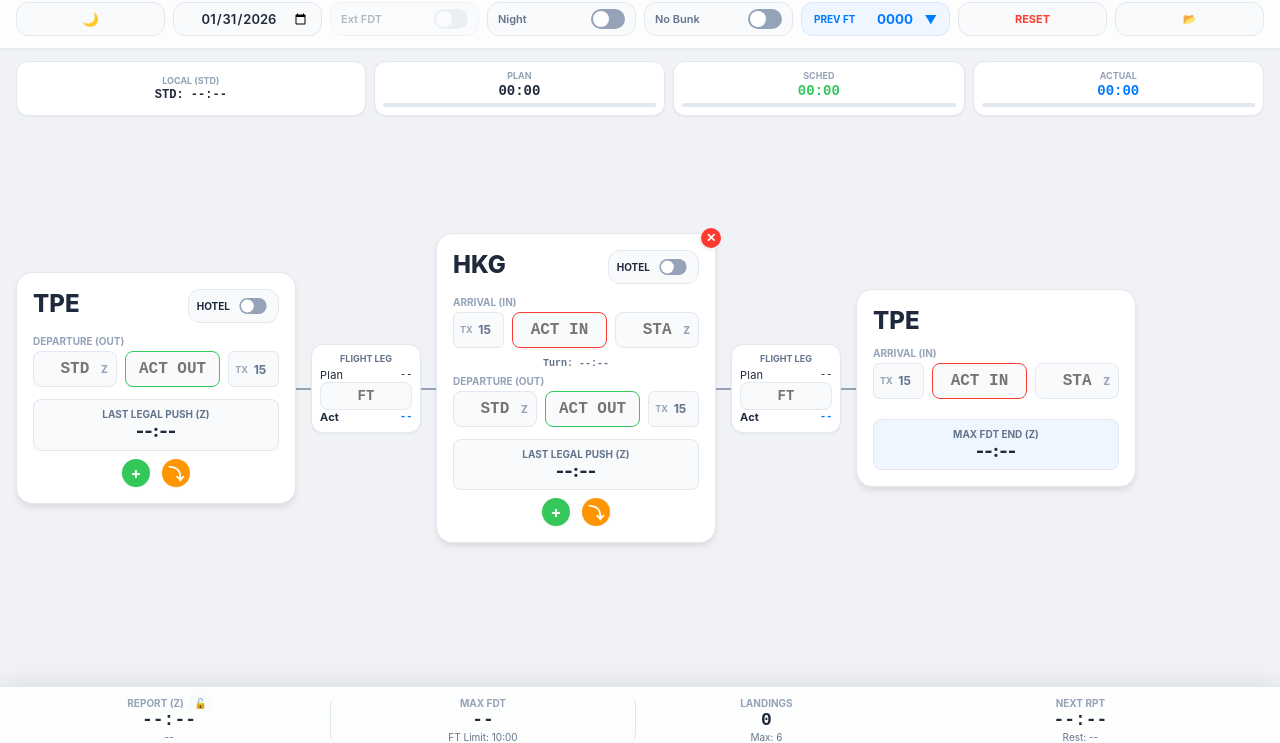
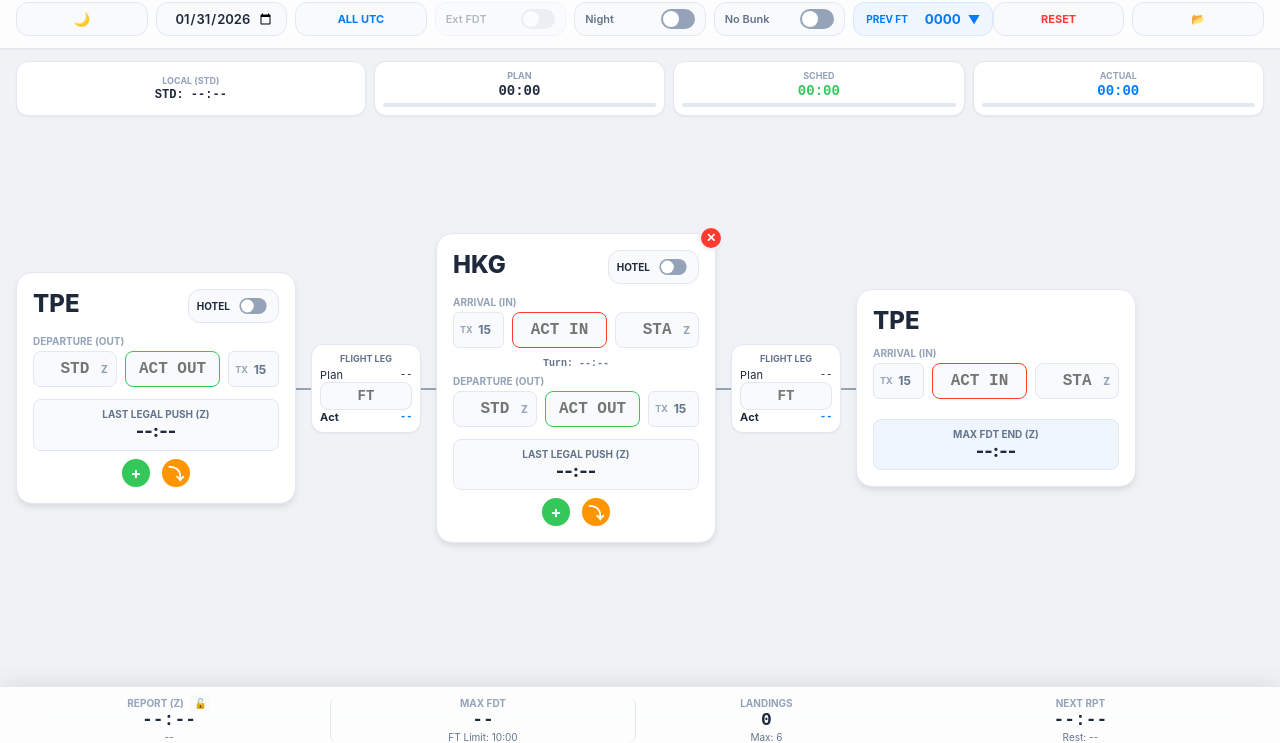
Before and after one commit to fox3nova/Crew_Duty_Time, a plain HTML site: page index.html in a window 1280 px wide. Shown: the part 57-800 px from the top of the page. Drawn offline with Linux system fonts and the light colour scheme.

Commit message:
Add files via upload
新增 ALL Z / ALL L 智能按鈕：

位於日期選擇器旁邊，與現有按鈕風格完美融合。

智能感應：按鈕會自動偵測當前狀態。如果當前是 UTC (Z)，點擊變 Local (L)；反之亦然。

色彩連動：切換到 Z 模式時顯示 品牌藍（Brand Blue），切換到 L 模式時顯示 警示橘（Brand Orange），與單個輸入框旁邊的 Badge 顏色一致，提供直覺的視覺回饋。

無縫整合：

不需要重新輸入資料，點擊瞬間所有 STD/STA 會自動根據機場時區轉換數值。

狀態會自動儲存至 localStorage，重新整理後依然保留設定。

```diff
--- a/index.html
+++ b/index.html
@@ -5,7 +5,7 @@
     <meta name="viewport" content="width=device-width, initial-scale=1.0, maximum-scale=1.0, user-scalable=no, viewport-fit=cover">
     <meta name="apple-mobile-web-app-capable" content="yes">
     <meta name="apple-mobile-web-app-status-bar-style" content="black-translucent">
-    <title>CAL Duty (Pro v4.6 Landscape Lock)</title>
+    <title>CAL Duty (Pro v4.7 Global Time)</title>
     <style>
         /* === SYSTEM & VARIABLES === */
         :root {
@@ -183,6 +183,8 @@
             height: 34px;
             border-radius: var(--radius-md);
             border: 1px solid var(--border-light);
+            cursor: pointer;
+            transition: all 0.2s;
         }
         .toggle-label { font-size: 11px; font-weight: 600; color: var(--text-secondary); }
 
@@ -524,7 +526,7 @@
     <header class="app-header">
         <div class="header-top">
             <div class="app-title">
-                <span style="font-size:20px;">✈️</span> CAL Duty <span class="text-xs font-medium text-secondary" style="border:1px solid var(--border-light); padding:1px 4px; border-radius:4px;">PRO v4.6 Landscape Lock</span>
+                <span style="font-size:20px;">✈️</span> CAL Duty <span class="text-xs font-medium text-secondary" style="border:1px solid var(--border-light); padding:1px 4px; border-radius:4px;">PRO v4.7 Global Time</span>
             </div>
             <div class="crew-selector">
                 <div class="crew-btn active" id="btn-S" onclick="setCrew('S')">Single</div>
@@ -538,6 +540,11 @@
                 <span id="nightBtnIcon">🌙</span>
             </button>
             <input type="date" id="flightDate" class="date-trigger" onchange="calc24hOverlap(); runAllCalc()">
+
+            <!-- 🔥 NEW GLOBAL TOGGLE 🔥 -->
+            <button class="toggle-wrapper" id="globalTimeBtn" onclick="toggleAllModes()" style="justify-content:center; width:auto; padding:0 12px; font-weight:bold; font-size:11px; color:var(--brand-blue);">
+                ALL UTC
+            </button>
 
             <div class="toggle-wrapper" id="extFdtContainer">
                 <span class="toggle-label">Ext FDT</span>
@@ -767,6 +774,46 @@
         drawTimeline();
     }
 
+    // 🔥 NEW FUNCTION: Toggle ALL modes 🔥
+    function toggleAllModes() {
+        let target = 'L';
+        // Simple heuristic: if the first station's STD is already L, we probably want to switch back to Z
+        if (app.stations[0] && app.stations[0].stdMode === 'L') {
+            target = 'Z';
+        }
+
+        app.stations.forEach(s => {
+            s.stdMode = target;
+            s.staMode = target;
+        });
+        saveData();
+        drawTimeline();
+    }
+
+    // 🔥 NEW HELPER: Update Global Button UI 🔥
+    function updateGlobalBtnState() {
+        const btn = document.getElementById('globalTimeBtn');
+        if(!btn) return;
+
+        // Check current state of first station
+        let isLocal = false;
+        if (app.stations[0] && app.stations[0].stdMode === 'L') {
+            isLocal = true;
+        }
+
+        btn.innerText = isLocal ? "ALL LOCAL" : "ALL UTC";
+
+        if(isLocal) {
+            btn.style.color = 'white';
+            btn.style.background = 'var(--brand-orange)';
+            btn.style.borderColor = 'var(--brand-orange)';
+        } else {
+            btn.style.color = 'var(--brand-blue)';
+            btn.style.background = 'var(--bg-input)';
+            btn.style.borderColor = 'var(--border-light)';
+        }
+    }
+
     function calcUtcFromLocal(localHHMM, zone) {
         const refDate = getUtcDate(document.getElementById('flightDate').value) || new Date();
         const h = parseInt(localHHMM.substring(0,2));
@@ -967,6 +1014,7 @@
         con.innerHTML = html;
         updateLockButton();
         updateResultsOnly();
+        updateGlobalBtnState(); // Update the button visual whenever we redraw
     }
 
     function toggleLock() {
```
